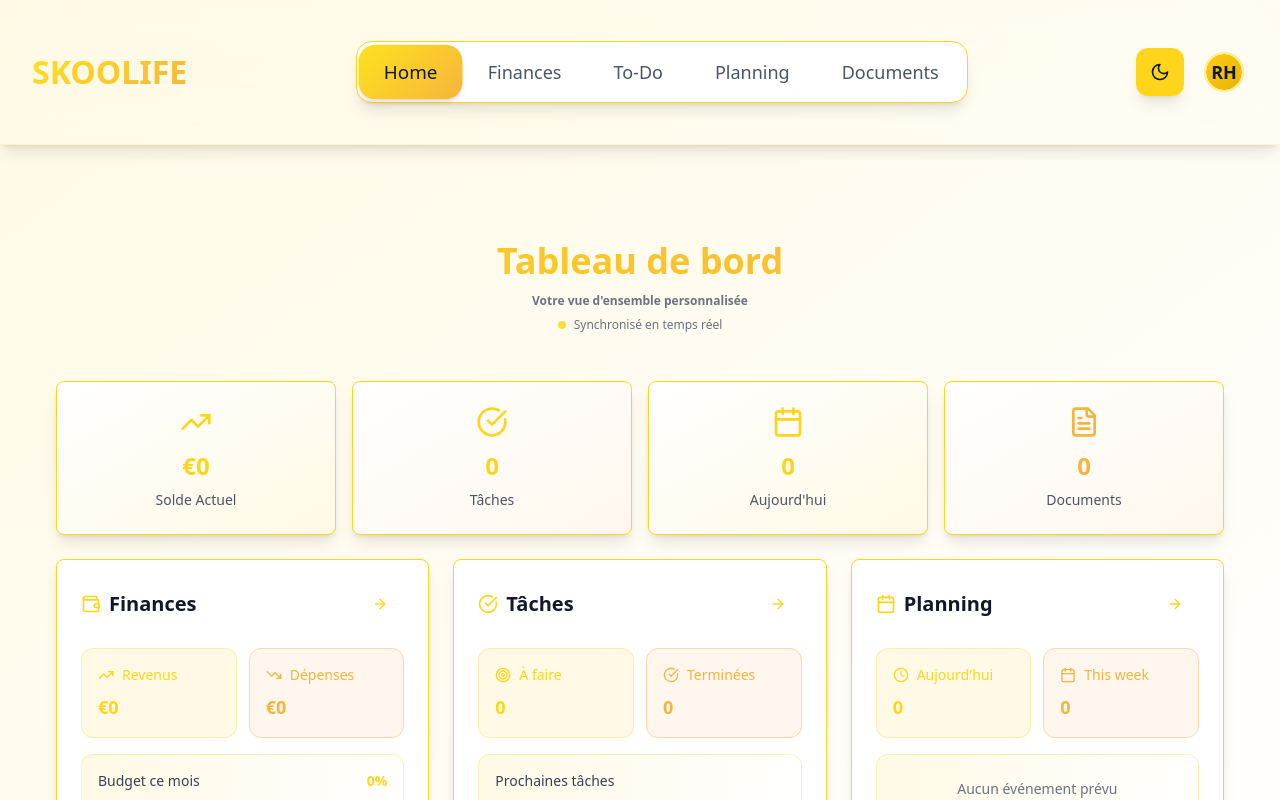
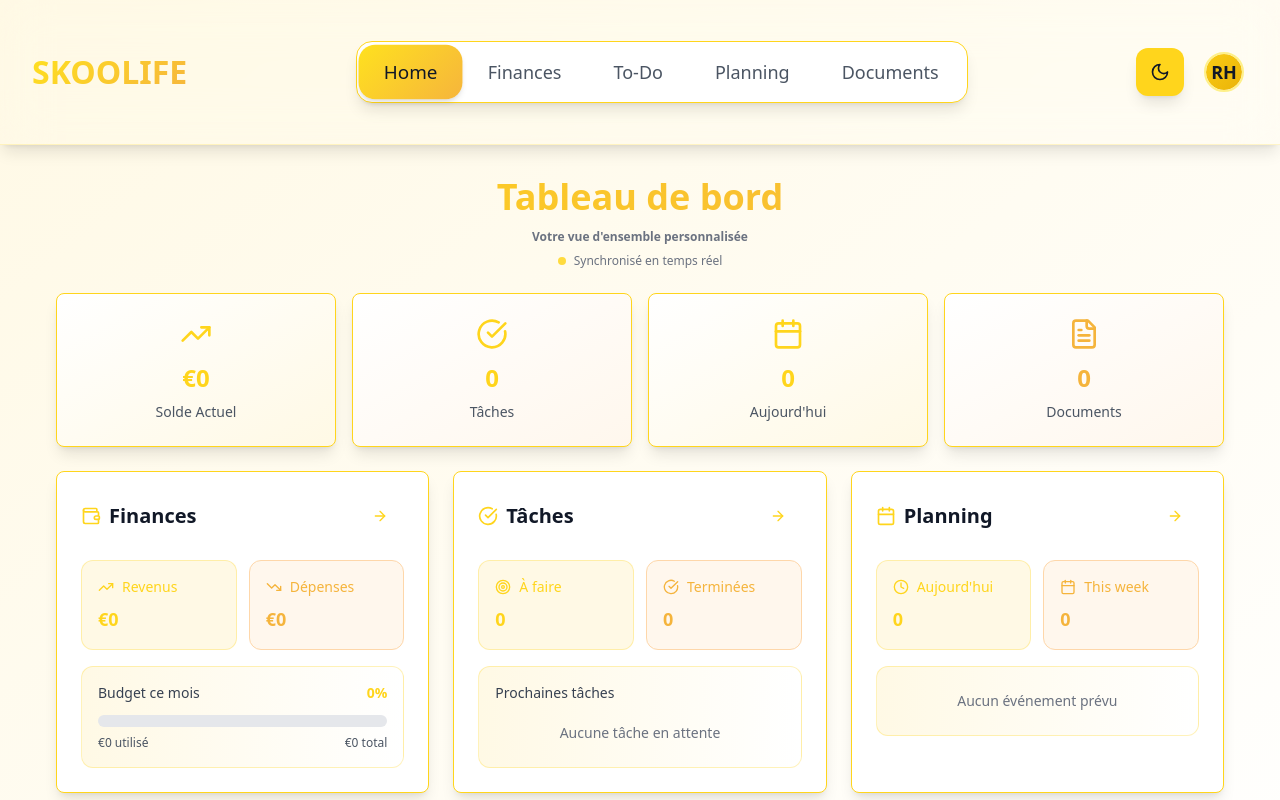
Before and after one commit to Rhenda123/interface-utilisateur, a React (Vite) app: page / in a window 1280 px wide. Shown: the top 800 px of the page. Built offline with nearby package versions, Linux system fonts and the light colour scheme.

Commit message:
Fix: Move "Tableau de bord" content up
Moved the content of the "Tableau de bord" section up in `src/components/HomeModule.tsx`.

```diff
--- a/src/components/HomeModule.tsx
+++ b/src/components/HomeModule.tsx
@@ -741,7 +741,7 @@ const HomeModule = ({ onNavigate }: HomeModuleProps) => {
   ];
 
   return (
-    <div className="min-h-screen flex flex-col justify-center space-y-4 sm:space-y-6 pt-16 lg:pt-4 px-3 sm:px-4 lg:px-6 pb-2 lg:pb-4 max-w-full overflow-hidden">
+    <div className="min-h-screen space-y-4 sm:space-y-6 pt-16 lg:pt-4 px-3 sm:px-4 lg:px-6 pb-2 lg:pb-4 max-w-full overflow-hidden">
       <div className="text-center mb-4 sm:mb-6">
         <h2 className="text-2xl sm:text-3xl lg:text-4xl font-bold bg-gradient-to-r from-skoolife-primary to-skoolife-secondary bg-clip-text text-transparent mb-2 sm:mb-3">
           Tableau de bord
```
